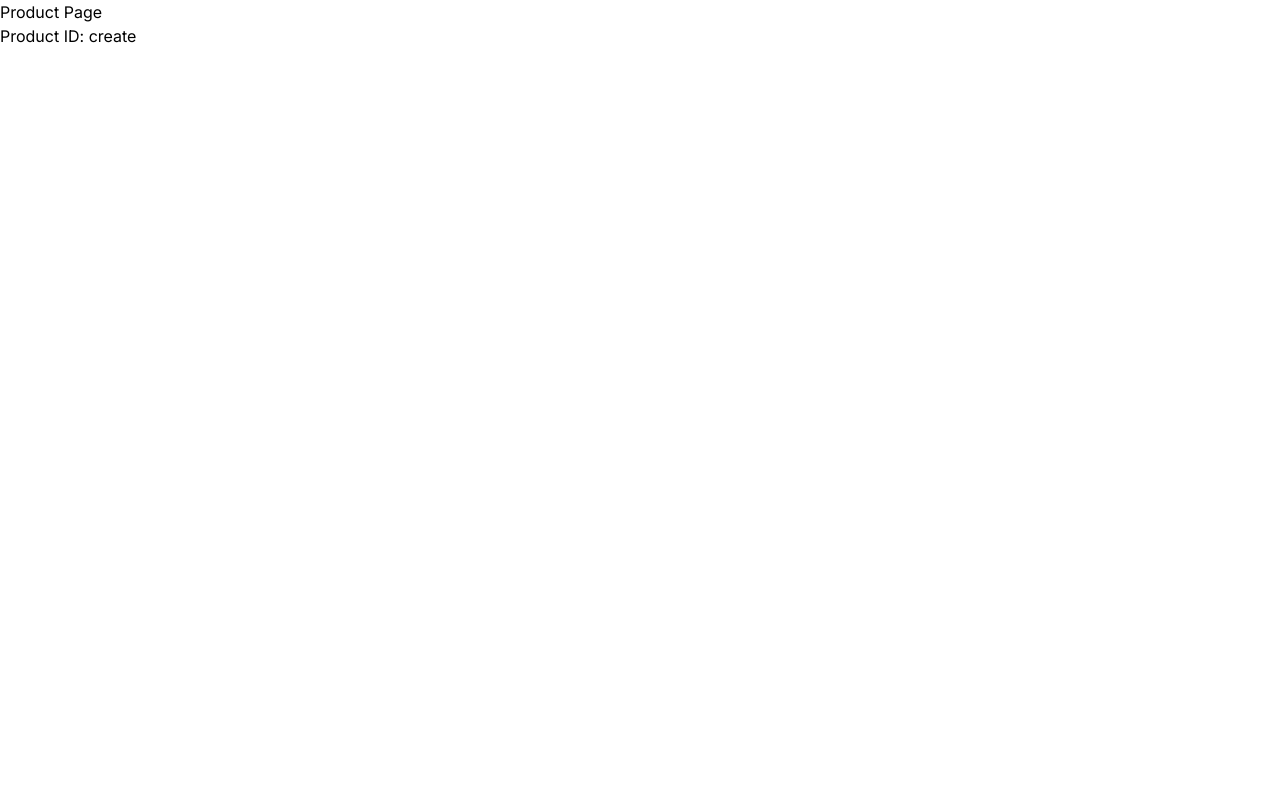
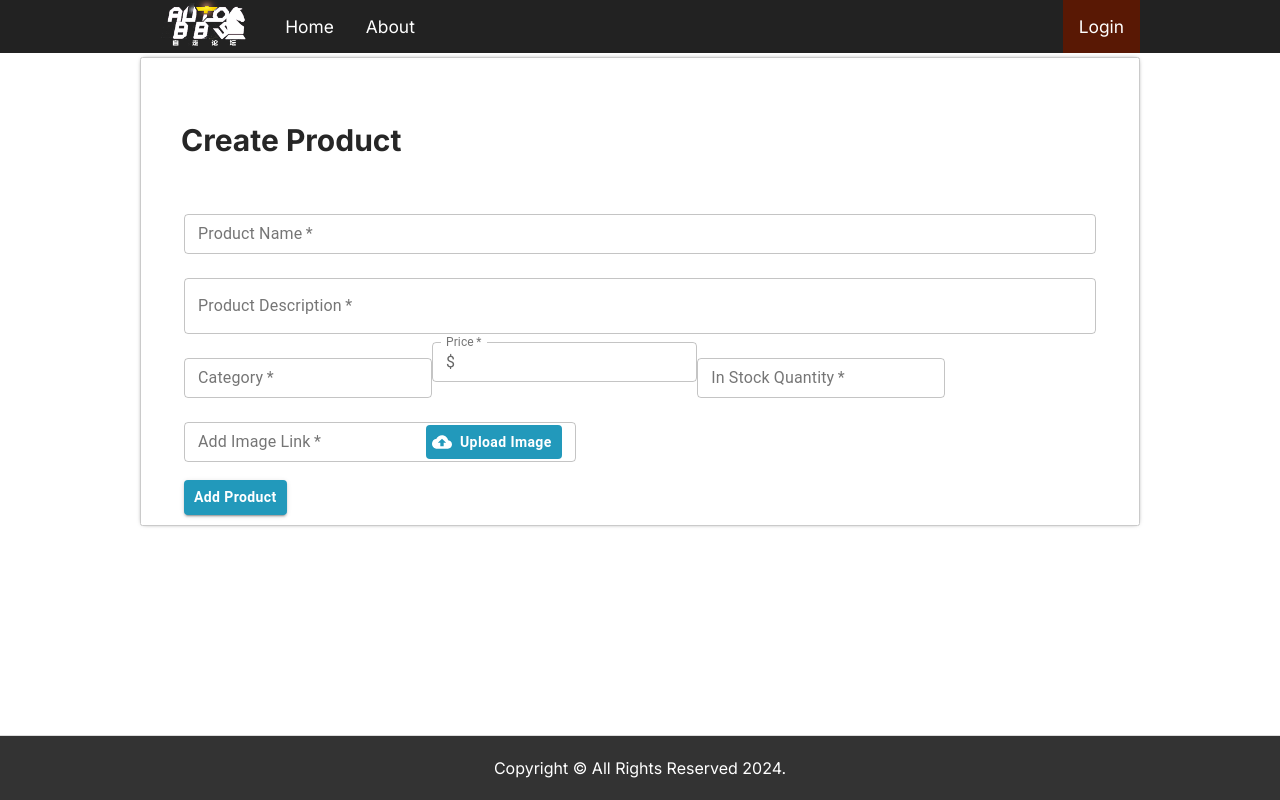
Before and after one commit to sqing73/fullstack-project1, a Next.js app in the folder frontend/: page /product/create in a window 1280 px wide. Built offline with nearby package versions, Linux system fonts and the light colour scheme.

Commit message:
Add Create Product

```diff
--- a/frontend/package.json
+++ b/frontend/package.json
@@ -11,6 +11,8 @@
   "dependencies": {
     "@emotion/react": "^11.11.3",
     "@emotion/styled": "^11.11.0",
+    "@material-ui/core": "^4.12.4",
+    "@material-ui/icons": "^4.11.3",
     "@mui/material": "^5.15.4",
     "@mui/styled-engine-sc": "^6.0.0-alpha.12",
     "next": "14.0.4",
--- a/frontend/src/app/layout.js
+++ b/frontend/src/app/layout.js
@@ -4,8 +4,8 @@ import './globals.css'
 const inter = Inter({ subsets: ['latin'] })
 
 export const metadata = {
-  title: 'Create Next App',
-  description: 'Generated by create next app',
+  title: 'Management',
+  description: 'project 1',
 }
 
 export default function RootLayout({ children }) {
--- /dev/null
+++ b/frontend/src/app/product/create/page.js
@@ -0,0 +1,16 @@
+'use client'
+import TopBar from '@/shared/topbar'
+import CreateProduct from '@/shared/create_product';
+import Footer from '@/shared/footer';
+import { bindURL } from '@/shared/utils';
+import { DEBUG, LOGIN } from "@/shared/config.js"
+
+export default function CreateProductPage() {
+return (
+    <div>
+      <TopBar />
+      <CreateProduct />
+      <Footer />
+    </div>
+  );
+};
--- a/frontend/src/app/product/page.js
+++ b/frontend/src/app/product/page.js
@@ -1,3 +1,3 @@
 export default function Page() {
-    return <p>Product Page</p>;
+    return <p>404</p>;
   }
--- /dev/null
+++ b/frontend/src/shared/create_product.js
@@ -0,0 +1,109 @@
+import React, { useState, useEffect } from 'react';
+import { ProductsContainer } from '@/ui/products';
+import TextField from '@material-ui/core/TextField';
+import Checkbox from '@material-ui/core/Checkbox';
+import FormControlLabel from '@material-ui/core/FormControlLabel';
+import Button from '@material-ui/core/Button';
+import Container from '@material-ui/core/Container';
+import InputAdornment from '@mui/material/InputAdornment';
+import CloudUploadIcon from '@material-ui/icons/CloudUpload';
+import Typography from '@material-ui/core/Typography';
+
+import { NormalButton } from './widget';
+export default function CreateProduct() {
+    const handleSubmit = (event) => {
+        event.preventDefault();
+
+      };
+    const handleImageUpload = (event) => {
+        event.preventDefault();
+        // TODO
+      };
+    return (
+        <ProductsContainer>
+            <div className="mod_wrap">
+                <div className="forumbox">
+                    <div className="forum_spacer">
+                        <h2 className="forum-topics-title">Create Product</h2>
+                    </div>
+                    <Container component="main" maxWidth="md">
+                    <div >
+                        <form onSubmit={handleSubmit}>
+                        <TextField
+                            label="Product Name"
+                            variant="outlined"
+                            fullWidth
+                            required
+                            size="small"
+                            margin="normal"
+                        />
+                        <TextField
+                            label="Product Description"
+                            variant="outlined"
+                            fullWidth
+                            multiline
+                            required
+                            margin="normal"
+                        />
+                        <TextField
+                            label="Category"
+                            variant="outlined"
+                            required
+                            size="small"
+                            margin="normal"
+                        />
+                        <TextField
+                            label="Price"
+                            variant="outlined"
+                            required
+                            size="small"
+                            InputProps={{
+                                startAdornment: <InputAdornment position="start">$</InputAdornment>,
+                              }}
+                            sx={{margin: "20px"}}
+                        />
+                        <TextField
+                            label="In Stock Quantity"
+                            variant="outlined"
+                            required
+                            size="small"
+                            margin="normal"
+                        />
+                        <TextField
+                            label="Add Image Link"
+                            variant="outlined"
+                            required
+                            size="small"
+                            margin="normal"
+                            InputProps={{
+                                endAdornment: (
+                                  <InputAdornment position="end">
+                                    <NormalButton
+                                      variant="outlined"
+                                      component="label"
+                                      onClick={handleImageUpload}
+                                      startIcon={<CloudUploadIcon />}
+                                    >
+                                      Upload Image
+                                      <input type="file" hidden accept="image/*" />
+                                    </NormalButton>
+                                  </InputAdornment>
+                                ),
+                            }}
+                        />
+                        <NormalButton
+                            type="submit"
+                            variant="contained"
+                            size="large"
+                        >
+                            Add Product
+                        </NormalButton>
+                        </form>
+                    </div>
+                    </Container>
+                </div>
+            </div>
+
+        </ProductsContainer>
+    );
+};
--- a/frontend/src/shared/widget.js
+++ b/frontend/src/shared/widget.js
@@ -6,13 +6,13 @@ import { NormalButtonContainer } from '../ui/widget'
 const NormalButton = styled(Button)({
     border: 'none',
     display: 'inline-block',
-    backgroundColor: '#29b',
+    backgroundColor: '#29b !important',
     /*background-image: url("/static/img/buttonblue@2x.png"),*/
     backgroundSize: 'cover',
     backgroundPosition: '50% 50%',
     transition: 'background-position .12s',
     color: '#fff',
-    fontSize: '12px',
+    fontSize: '14px',
     fontWeight: 600,
     overflow: 'hidden',
     cursor: 'pointer',
--- a/frontend/src/ui/products.js
+++ b/frontend/src/ui/products.js
@@ -44,6 +44,12 @@ const ProductsContainer = styled.div`
         font-size: 22px;
         font-weight: bold;
     }
+    .create-input-label {
+        padding-top: 20px;
+        color: #000;
+        font-size: 14;
+        font-weight: bold;
+    }
 `
 
 export {
```
Also changed, not shown: frontend/src/app/product/create.js (deleted), 2 other files (tests, documents, lock files or other folders).
